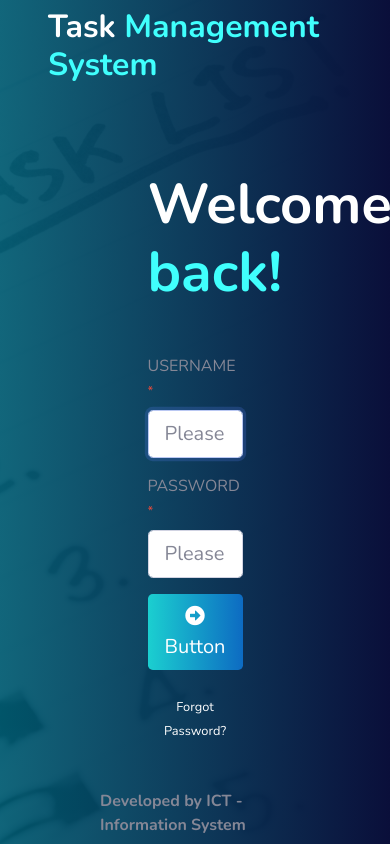
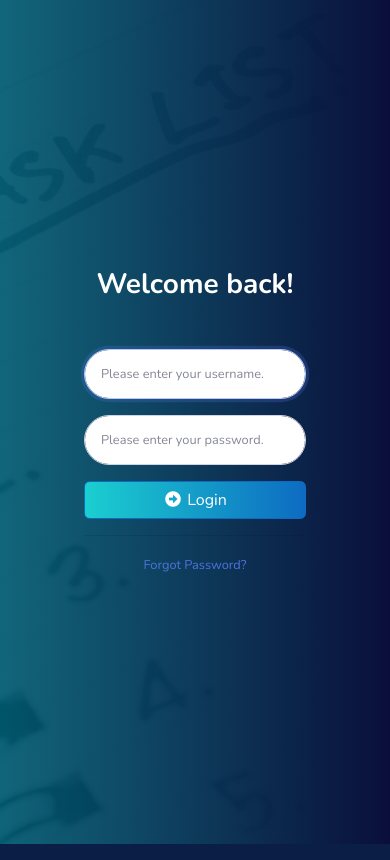
Before and after one commit to ChrishnW/Task-Management-System, a PHP site: page / in a window 390 px wide. Run offline with PHP 8.4, Linux system fonts and the light colour scheme; grey boxes are pictures that could not be loaded.

Commit message:
"Removed dark theme CSS file, updated style.css, deleted background image, and refactored index.php to use new CSS classes and layout."

```diff
--- a/assets/css/style.css
+++ b/assets/css/style.css
@@ -470,3 +470,44 @@
 .text-cyan {
     color: #40FFFD;
 }
+
+.btn-gradient-cyan {
+  color           : #fff;
+  background:      linear-gradient(to right, #1BCFD0, #0D6BC2);
+  border-color    : #0D6BC2;
+}
+
+.btn-gradient-cyan:hover {
+  color           : #fff;
+  background      : linear-gradient(to right, #007B7F, #0047AB);
+  border-color    : #0047AB;
+}
+
+.login-height {
+    height: 100vh;
+}
+
+.bg-image {
+    background-image   : url('/assets/img/background.png');
+    background-position: center;
+    background-size    : cover;
+}
+
+.element::before {
+    content   : "";
+    position  : absolute;
+    top       : 0;
+    left      : 0;
+    width     : 100%;
+    height    : 100%;
+    background: linear-gradient(270deg, #0a0f3a, #015c72eb);
+    /* Black color with 50% opacity */
+}
+
+#username {
+    text-transform: uppercase;
+}
+
+#username::placeholder {
+    text-transform: none;
+}
--- a/index.php
+++ b/index.php
@@ -23,80 +23,43 @@ if (isset($_SESSION['SESS_MEMBER_ID'])) {
   <link href="https://fonts.googleapis.com/css?family=Nunito:200,200i,300,300i,400,400i,600,600i,700,700i,800,800i,900,900i" rel="stylesheet">
 
   <!-- Custom styles for this template-->
+  <link href="assets/css/sb-admin-2.min.css" rel="stylesheet">
   <link href="assets/css/style.css" rel="stylesheet">
-  <link href="assets/css/sb-admin-2.min.css" rel="stylesheet">
-  <link rel="shortcut icon" href="./assets/img/tms logo 3.png">
 
-  <style>
-    body {
-      background-image: url('./assets/img/BackgroundImage  1.png');
-
-      background-size: cover;
-      background-position: center;
-      background-repeat: no-repeat;
-      height: 100vh;
-    }
-
-    .element::before {
-      content: "";
-      position: absolute;
-      top: 0;
-      left: 0;
-      width: 100%;
-      height: 100%;
-      background: linear-gradient(270deg, #0a0f3a, #015c72eb);
-      /* Black color with 50% opacity */
-
-    }
-
-    .navbar {
-      display: inline-flex;
-    }
-
-    .btn-gradient {
-      background: linear-gradient(to right, #1BCFD0, #0D6BC2);
-      border: none;
-      color: white;
-    }
-
-    .btn-gradient:hover {
-      background: linear-gradient(to right, #007B7F, #0047AB);
-      /* Darker shades on hover */
-    }
-  </style>
 </head>
 
-<body>
+<body class="bg-image">
   <div class="element"></div>
-  <nav class="navbar navbar-light px-5 font-weight-bolder w-100">
-    <h2 class="font-weight-bold" style="color: white">Task <span style="color: #40FFFD">Management System</span></h2>
-  </nav>
-  <div style="z-index: 1; position: relative; padding-left: 100px; padding-right: 100px; height: 90%" class="d-flex justify-content-center align-items-center flex-wrap  ">
-    <div class="w-50 pr-5 pl-5 d-flex justify-content-center">
-      <img src="./assets/img/tms logo 3 metalic 1.png" style="width: 65%" class="logo-container my-auto" alt="Login image" />
+  <div class="container d-flex login-height justify-content-center align-items-center">
+    <div class="row justify-content-center w-100">
+      <div class="col-xl-10 col-lg-12 col-md-9">
+        <div class="row my-5">
+          <div class="col-lg-6 d-none d-lg-block bg-login-image"></div>
+          <div class="col-lg-6">
+            <div class="p-5">
+              <div class="text-center">
+                <h1 class="h3 text-white font-weight-bold mb-4">Welcome back!</h1>
               </div>
-    <div class="w-50">
-      <form data-toggle="validator" method="POST">
-        <h2 class="text-white text-center mb-5 display-4 font-weight-bold">Welcome <span class="text-cyan">back!</span></h2>
               <small class="form-text text-danger text-center"><?php echo $error; ?></small>
-        <div class="mb-3">
-          <label for="">USERNAME <small class="text-danger">*</small></label>
-          <input type="text" class="form-control form-control-lg text-dark" id="username" name="username" placeholder="Please enter your username." autofocus />
+              <br>
+              <form class="user" data-toggle="validator" method="POST">
+                <div class="form-group">
+                  <input type="text" class="form-control form-control-user" id="username" name="username" placeholder="Please enter your username." autofocus>
                 </div>
+                <div class="form-group">
+                  <input type="password" class="form-control form-control-user" id="password" name="password" placeholder="Please enter your password.">
                   <small class="form-text text-danger d-none text-center" id="password-caps-warning">Warning: Caps lock enabled</small>
-        <div class="mb-3">
-          <label for="">PASSWORD <small class="text-danger">*</small></label>
-          <input type="password" id="password" name="password" placeholder="Please enter your password." class="form-control form-control-lg text-dark" />
                 </div>
-        <button class="btn btn-primary w-100 btn-lg btn-gradient" name="submit" type="submit" value="submit">
-          <i class="fas fa-arrow-alt-circle-right fa-fw"></i> Button</button>
-        <div class="text-center mt-4">
-          <a class="small text-white" href="forgot-password.html">Forgot Password?</a>
+                <button class="btn btn-block btn-gradient-cyan" name="submit" type="submit" value="submit"><i class="fas fa-arrow-alt-circle-right fa-fw"></i> Login</button>
+              </form>
+              <hr>
+              <div class="text-center">
+                <a class="small" href="forgot-password.html">Forgot Password?</a>
               </div>
-      </form>
             </div>
-    <div class="credits">
-      <strong><span>Developed by ICT - Information System</span></strong>
+          </div>
+        </div>
+      </div>
     </div>
   </div>
 
@@ -122,18 +85,6 @@ if (isset($_SESSION['SESS_MEMBER_ID'])) {
         }
       }
     }());
-
-    var togglePassword = document.querySelector('#togglePassword');
-    var password = document.querySelector('#password');
-
-    togglePassword.addEventListener('click',
-      function(e) {
-        // toggle the type attribute
-        var type = password.getAttribute('type') === 'password' ? 'text' : 'password';
-        password.setAttribute('type', type);
-        // toggle the eye / eye slash icon
-        this.classList.toggle('fa-eye-slash');
-      });
   </script>
 </body>
 
```
Also changed, not shown: 1index.php (added, +140 -0 lines), assets/css/dark-theme.css (deleted, +0 -76 lines), index_old.php (deleted, +0 -119 lines), assets/img/background.png (renamed from assets/img/BackgroundImage  1.png). Lines whose indentation alone changed are shown as unchanged.
